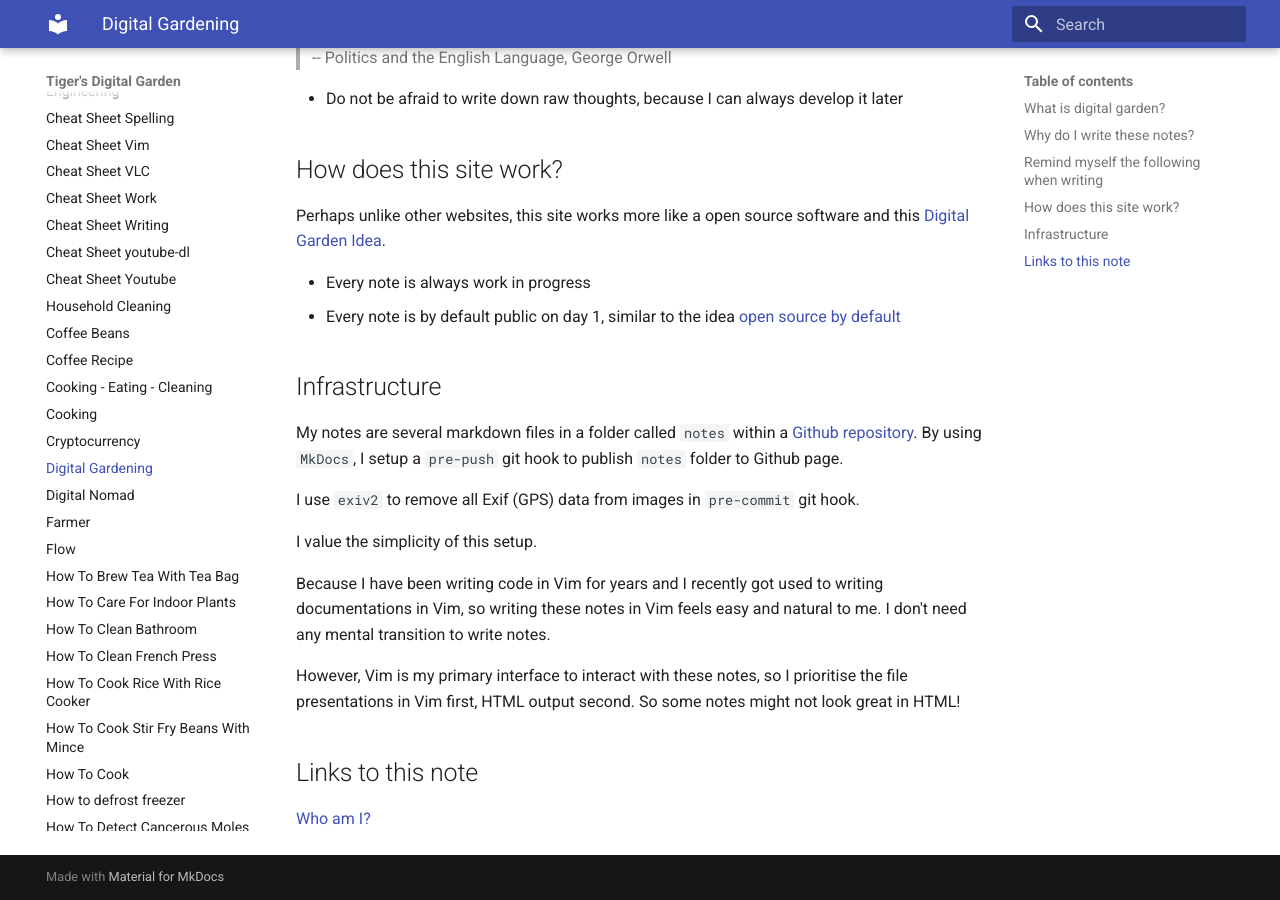
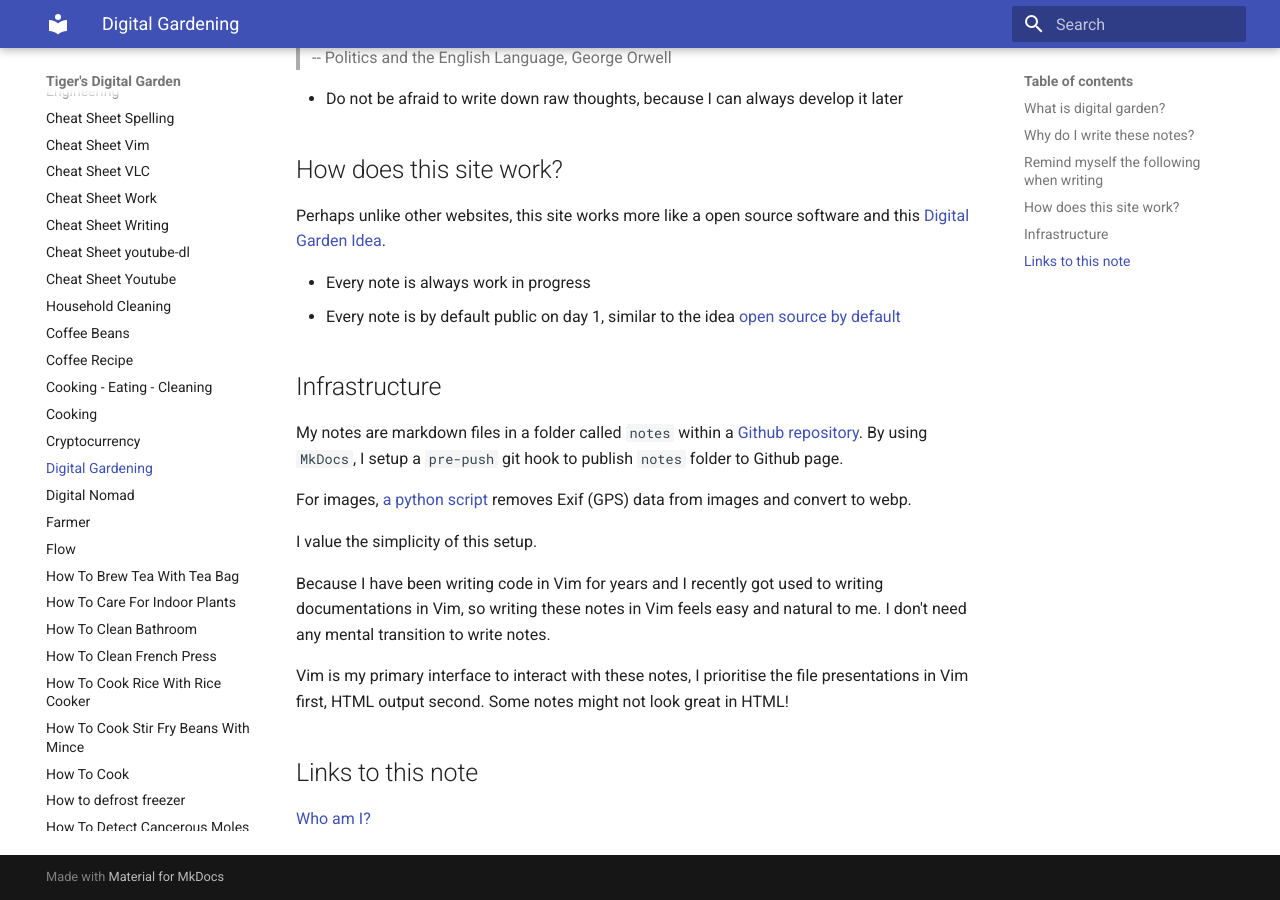
Before and after one commit to ynotstartups/notes, an MkDocs documentation site: the page built from notes/digital-garden.md, in a window 1280 px wide and 900 px high, scrolled down 1475 px. Built offline with MkDocs 1.6.1 and Material for MkDocs 9.7.7, drawn with Linux system fonts in a browser that asks for light colours.

Commit message:
update Infrastructure docs

```diff
--- a/notes/digital-garden.md
+++ b/notes/digital-garden.md
@@ -56,15 +56,17 @@ Perhaps unlike other websites, this site works more like a open source software
 
 ## Infrastructure
 
-My notes are several markdown files in a folder called `notes` within a [Github repository](https://github.com/ynotstartups/notes). By using `MkDocs`, I setup a `pre-push` git hook to publish `notes` folder to Github page.
+My notes are markdown files in a folder called `notes` within a [Github repository](https://github.com/ynotstartups/notes). By using `MkDocs`, I setup a `pre-push` git hook to publish `notes` folder to Github page.
 
-I use `exiv2` to remove all Exif (GPS) data from images in `pre-commit` git hook.
+For images, [a python
+script](https://github.com/ynotstartups/notes/blob/cab5b87590fba2ed931b514e9833b387ec0ff4af/bin/process-images.py#L1)
+removes Exif (GPS) data from images and convert to webp.
 
 I value the simplicity of this setup.
 
 Because I have been writing code in Vim for years and I recently got used to writing documentations in Vim, so writing these notes in Vim feels easy and natural to me. I don't need any mental transition to write notes.
 
-However, Vim is my primary interface to interact with these notes, so I prioritise the file presentations in Vim first, HTML output second. So some notes might not look great in HTML!
+Vim is my primary interface to interact with these notes, I prioritise the file presentations in Vim first, HTML output second. Some notes might not look great in HTML!
 
 ## Links to this note
 
```
